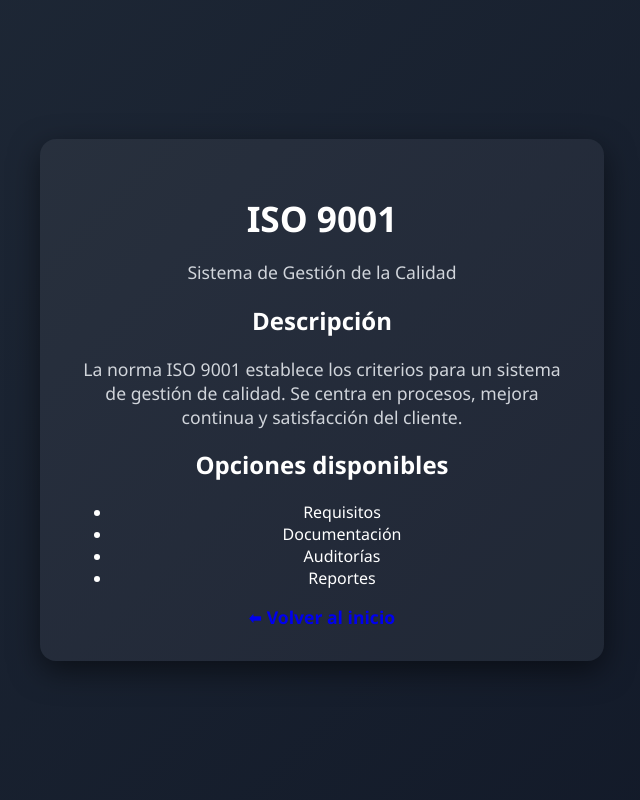
After one commit to DavidJaure/HerramientaSGC, a Flask app: page /iso9001 in a window 1280 px wide. The commit adds this page. Shown: the whole page, without its empty margins (318-958 px from the left). Run offline with Flask 3, Linux system fonts and the light colour scheme.

Commit message:
Creación de hmtl para iso9001

```diff
--- a/backend/app.py
+++ b/backend/app.py
@@ -14,5 +14,9 @@ app = Flask(
 def home():
     return render_template("home.html")
 
+@app.route("/iso9001")
+def iso9001():
+    return render_template("iso9001.html")
+
 if __name__ == "__main__":
     app.run(debug=True, host="0.0.0.0", port=5000)
--- a/frontend/static/style.css
+++ b/frontend/static/style.css
@@ -1,40 +1,79 @@
+/* Estilos generales */
 body {
-    font-family: Arial, sans-serif;
-    background-color: #1e74cb;
     margin: 0;
     padding: 0;
-    text-align: center;
+    font-family: "Segoe UI", Tahoma, Geneva, Verdana, sans-serif;
+    background: linear-gradient(135deg, #1f2937, #111827);
+    color: #fff;
+    display: flex;
+    justify-content: center;
+    align-items: center;
+    height: 100vh;
 }
 
+/* Contenedor principal */
 .container {
-    margin-top: 100px;
+    text-align: center;
+    max-width: 500px;
+    padding: 2rem;
+    background: rgba(255, 255, 255, 0.05);
+    border-radius: 1rem;
+    box-shadow: 0 10px 30px rgba(0, 0, 0, 0.5);
+    animation: fadeIn 1s ease-in-out;
 }
 
+/* Animación de entrada */
+@keyframes fadeIn {
+    from { opacity: 0; transform: translateY(20px); }
+    to { opacity: 1; transform: translateY(0); }
+}
+
+/* Botones */
+.button-group {
+    margin-top: 2rem;
+    display: flex;
+    justify-content: center;
+    gap: 1.5rem;
+}
+
+.btn {
+    padding: 1rem 2rem;
+    border-radius: 8px;
+    text-decoration: none;
+    font-weight: bold;
+    font-size: 1.1rem;
+    transition: transform 0.2s, background 0.3s;
+}
+
+/* Botón ISO 9001 */
+.btn.iso9001 {
+    background: #2563eb;
+    color: white;
+}
+
+.btn.iso9001:hover {
+    background: #1e40af;
+    transform: translateY(-3px);
+}
+
+/* Botón ISO 27001 */
+.btn.iso27001 {
+    background: #10b981;
+    color: white;
+}
+
+.btn.iso27001:hover {
+    background: #065f46;
+    transform: translateY(-3px);
+}
+
+/* Encabezado */
 h1 {
-    color: #333;
+    font-size: 2.2rem;
+    margin-bottom: 0.5rem;
 }
 
 p {
-    margin: 20px 0;
+    font-size: 1.1rem;
+    color: #d1d5db;
 }
-
-.button-group {
-    display: flex;
-    justify-content: center;
-    gap: 20px;
-    margin-top: 30px;
-}
-
-.btn {
-    background-color: #2563eb;
-    color: white;
-    padding: 15px 30px;
-    text-decoration: none;
-    border-radius: 8px;
-    font-size: 18px;
-    transition: 0.3s;
-}
-
-.btn:hover {
-    background-color: #1dd881;
-}
--- /dev/null
+++ b/frontend/templates/iso9001.html
@@ -0,0 +1,39 @@
+<!-- templates/iso9001.html -->
+<!DOCTYPE html>
+<html lang="es">
+<head>
+  <meta charset="UTF-8">
+  <title>ISO 9001 - Herramienta SGC</title>
+  <link rel="stylesheet" href="{{ url_for('static', filename='style.css') }}">
+</head>
+<body>
+  <div class="container">
+    <header class="header">
+      <h1>ISO 9001</h1>
+      <p>Sistema de Gestión de la Calidad</p>
+    </header>
+
+    <main class="main-content">
+      <section class="card">
+        <h2>Descripción</h2>
+        <p>
+          La norma ISO 9001 establece los criterios para un sistema de gestión de calidad.
+          Se centra en procesos, mejora continua y satisfacción del cliente.
+        </p>
+      </section>
+
+      <section class="card">
+        <h2>Opciones disponibles</h2>
+        <ul>
+          <li>Requisitos</li>
+          <li>Documentación</li>
+          <li>Auditorías</li>
+          <li>Reportes</li>
+        </ul>
+      </section>
+
+      <a href="{{ url_for('home') }}" class="btn">⬅ Volver al inicio</a>
+    </main>
+  </div>
+</body>
+</html>
```
Also changed, not shown: frontend/templates/home.html (+9 -4 lines).
